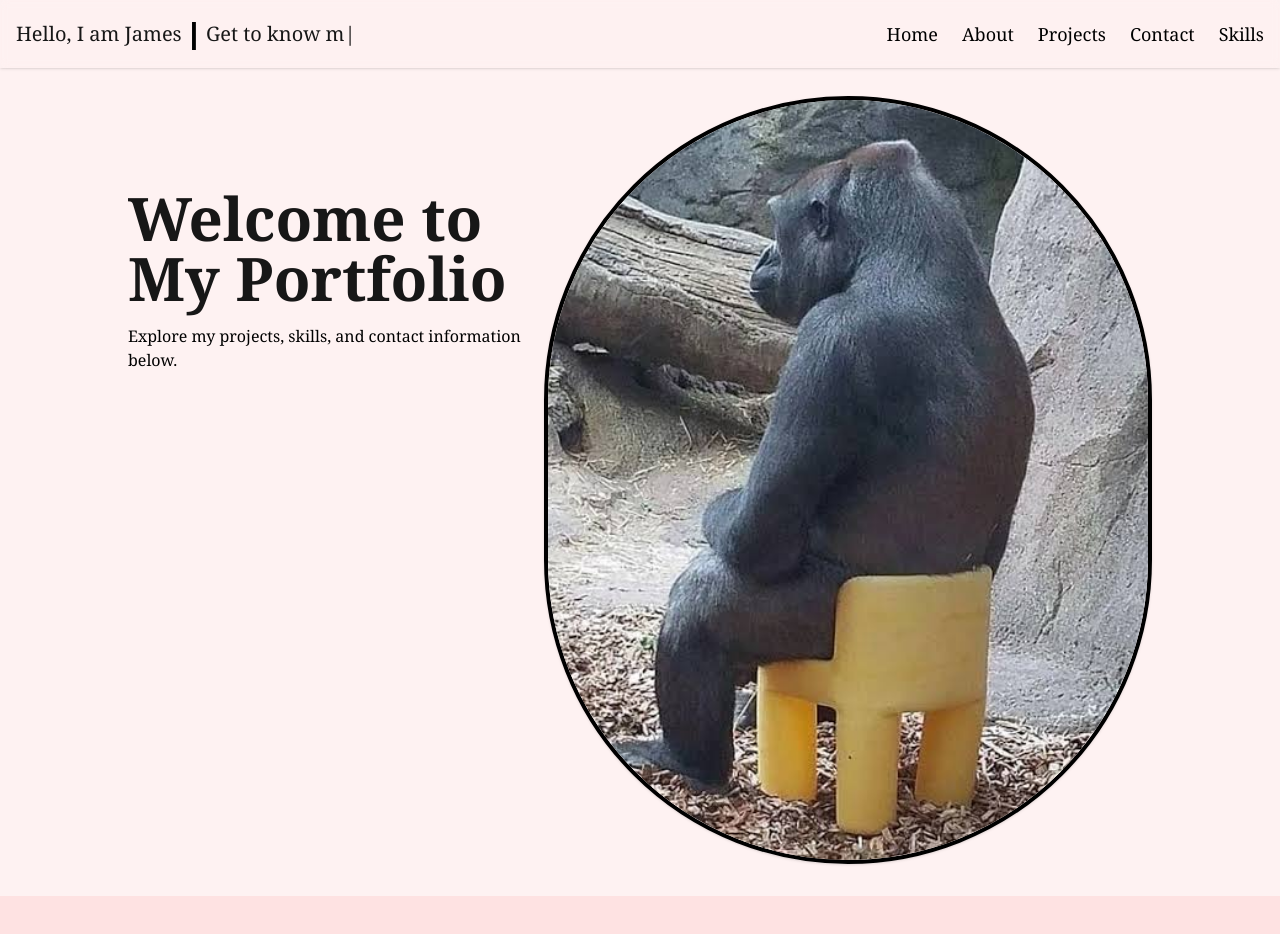
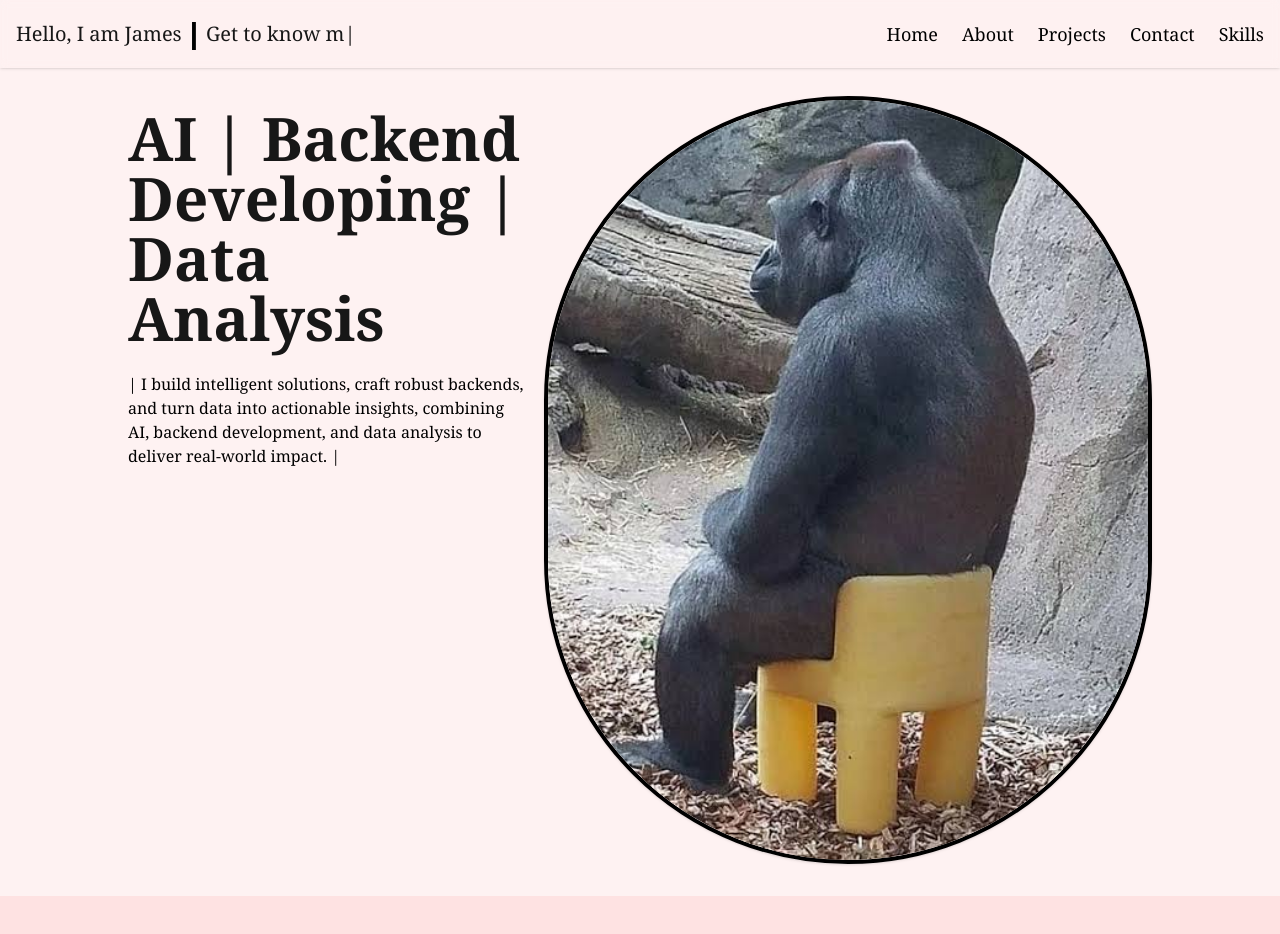
Before and after one commit to jamesgitt/portfolio, a Next.js app: page / in a window 1280 px wide. Shown: the top 934 px of the page. Built offline with nearby package versions, Linux system fonts and the light colour scheme.

Commit message:
Home Page Updates

```diff
--- a/src/app/components/Navbar.tsx
+++ b/src/app/components/Navbar.tsx
@@ -11,10 +11,10 @@ export default function Navbar() {
         </div>
         <div className="flex items-center space-x-6">
           <Link href="/" className="text-lg text-black hover:font-bold font-serif">Home</Link>
-          <Link href="/about/About" className="text-lg text-black hover:font-bold font-serif">About</Link>
-          <Link href="/projects/Projects" className="text-lg text-black hover:font-bold font-serif">Projects</Link>
-          <Link href="/contacts/Contacts" className="text-lg text-black hover:font-bold font-serif">Contact</Link>
-          <Link href="/skills/Skills" className="text-lg text-black hover:font-bold font-serif">Skills</Link>
+          <Link href="/about" className="text-lg text-black hover:font-bold font-serif">About</Link>
+          <Link href="/projects" className="text-lg text-black hover:font-bold font-serif">Projects</Link>
+          <Link href="/contacts" className="text-lg text-black hover:font-bold font-serif">Contact</Link>
+          <Link href="/skills" className="text-lg text-black hover:font-bold font-serif">Skills</Link>
         </div>
       </nav>
     );
--- a/src/app/page.tsx
+++ b/src/app/page.tsx
@@ -6,10 +6,10 @@ import BouncingText from './components/BouncingText'
 import TypingText from './components/TypingText'
 import FadingText from './components/FadingText'
 
-import About from './about/About'
-import Contact from './contacts/Contacts'
-import Projects from './projects/Projects'
-import Skills from './skills/Skills'
+import About from './about/page'
+import Contact from './contacts/page'
+import Projects from './projects/page'
+import Skills from './skills/page'
 
 export default function Home() {
     // Height of the navbar (adjust if you change Navbar's height)
@@ -34,10 +34,9 @@ export default function Home() {
         >
           <div className="w-full flex flex-row items-center gap-4 pl-32">
             <div className="flex flex-col items-start pb-96">
-              <h1 className="text-6xl font-bold mb-4 font-serif">Welcome to My Portfolio</h1>
-              <p className="text-black mb-4 text-xm font-serif">
-                <span>Explore my projects, skills, and contact information below.</span>
-                <span></span>
+              <h1 className="text-6xl font-bold mb-4 font-serif">AI | Backend Developing | Data Analysis</h1>
+              <p className="text-black mt-2 text-xm font-serif max-w-xm">
+                | I build intelligent solutions, craft robust backends, and turn data into actionable insights, combining AI, backend development, and data analysis to deliver real-world impact. |
               </p>
               <img></img>
             </div>
```
Also changed, not shown: src/app/about/page.tsx (renamed from src/app/about/About.tsx), src/app/contacts/page.tsx (renamed from src/app/contacts/Contacts.tsx), src/app/projects/page.tsx (renamed from src/app/projects/Projects.tsx), src/app/skills/page.tsx (renamed from src/app/skills/Skills.tsx).
